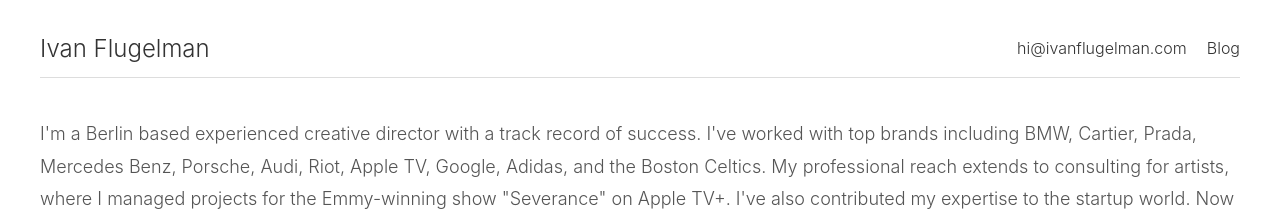
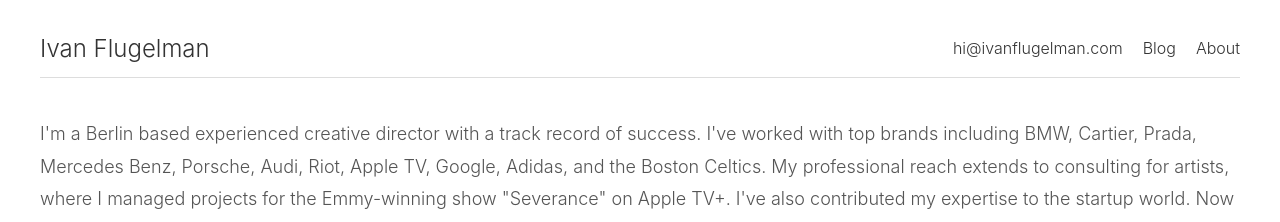
Before and after one commit to djeidjei/my-portfolio, a Jekyll site: the page built from index.md, in a window 1280 px wide, cut to the strip 0-326 px from the top of the page. Shown: the top 222 px of the strip. Built offline with Jekyll 4.4.1, drawn with Linux system fonts in a browser that asks for light colours.

Commit message:
added about section tweaked general css

```diff
--- a/_includes/header.html
+++ b/_includes/header.html
@@ -1,11 +1,12 @@
 <header>
-    <div class="header-container container">
+    <div class="header-container">
         <div class="left-section">
-            <h1><a href="{{ '/' | relative_url }}">Ivan Flugelman</a></h1> <!-- Link to the home page -->
+            <h1><a href="{{ '/' | relative_url }}">Ivan Flugelman</a></h1> <!-- Link to home page -->
         </div>
         <div class="right-section">
             <a href="mailto:hi@ivanflugelman.com">hi@ivanflugelman.com</a>
-            <a href="{{ '/blog.html' | relative_url }}">Blog</a> <!-- Link to blog.html -->
+            <a href="{{ '/blog/' | relative_url }}">Blog</a>
+            <a href="{{ '/about/' | relative_url }}">About</a> <!-- New About link -->
         </div>
     </div>
 </header>
--- a/assets/css/styles.css
+++ b/assets/css/styles.css
@@ -9,7 +9,7 @@
 
 body {
     background-color: #fff;
-    color: #333;
+    color: #555;
     padding: 0 20px;
     line-height: 1.6;
     box-sizing: border-box;
@@ -17,14 +17,20 @@ body {
 
 h1 {
     font-size: 32px;
-    /* Match header's font size */
     font-weight: 100;
-    /* Match the weight of "Ivan Flugelman" */
-    color: #333;
+    color: #555;
     margin: 20px 0;
     padding: 0 20px;
     /* Ensure same padding as header */
     box-sizing: border-box;
+}
+
+p {
+    font-size: 18px;
+    line-height: 1.8;
+    color: #555;
+    padding: 0 20px;
+    margin: 20px 0;
 }
 
 /* Header Styles */
@@ -50,6 +56,12 @@ header::before {
     /* Height of the horizontal line */
     background-color: #ddd;
     /* Color of the horizontal line */
+}
+
+img {
+    max-width: 100%;
+    border-radius: 8px;
+    margin-bottom: 20px;
 }
 
 /* Header Links */
@@ -91,7 +103,7 @@ header::before {
 .left-section h1 {
     font-size: 24px;
     font-weight: 100;
-    color: #333;
+    color: #555;
     margin: 0;
     padding-left: 0;
     /* Ensure the left alignment matches exactly */
@@ -130,7 +142,7 @@ header::before {
     font-size: 18px;
     line-height: 1.8;
     color: #555;
-    padding: 0 20px;
+    padding: 0 0px;
     /* Padding to prevent touching edges */
 }
 
@@ -454,6 +466,7 @@ a:hover {
 /* Ensure main content aligns with the header */
 .project-post {
     width: 100%;
+    color: #555;
     /* Full width of the screen */
     padding: 0 20px;
     /* Same padding as the header */
@@ -464,7 +477,7 @@ a:hover {
 /* Remove font weight (no bold) */
 .project-post h1 {
     font-size: 32px;
-    color: #333;
+    color: #555;
     margin-top: 20px;
     margin-bottom: 10px;
     padding: 0px 0px;
@@ -485,11 +498,12 @@ a:hover {
 
 /* Main body content (paragraphs) */
 .project-post p {
+    color: #555;
     font-size: 18px;
     font-weight: 100px;
     line-height: 1.6;
-    color: #000000;
     margin-bottom: 20px;
+    padding: 0px 0px;
 }
 
 /* Ensure images align with the rest of the content */
@@ -505,5 +519,6 @@ a:hover {
     text-align: center;
     line-height: 1.2;
     color: inherit;
-    margin: 20 auto;
+    margin: 0 auto;
+    padding: 0px 0px;
 }
--- a/index.md
+++ b/index.md
@@ -183,4 +183,3 @@ title: "Portfolio"
         <p>(2024)</p>
     </div>
 </section>
-</section>
```
Also changed, not shown: about.md (added, +13 -0 lines).
